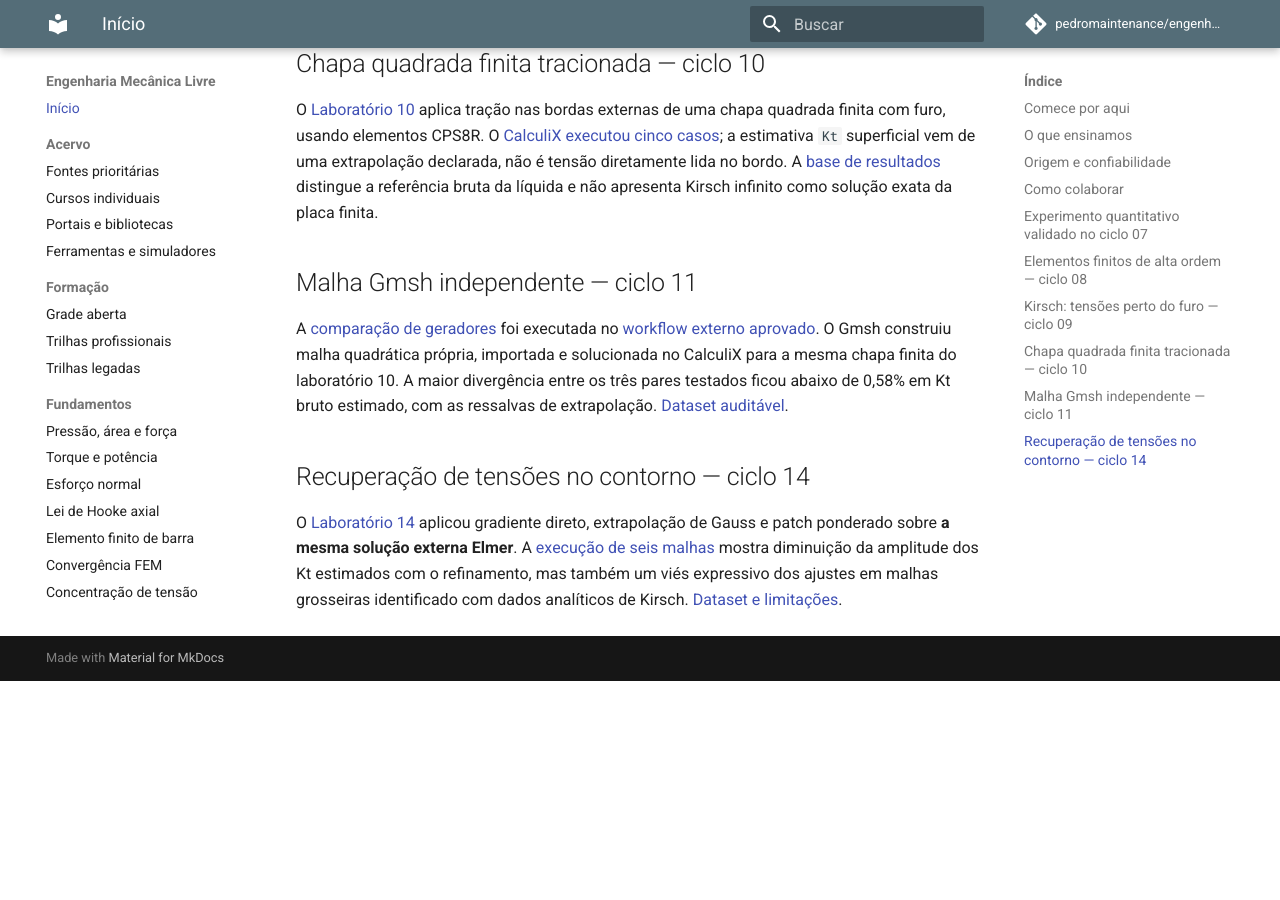
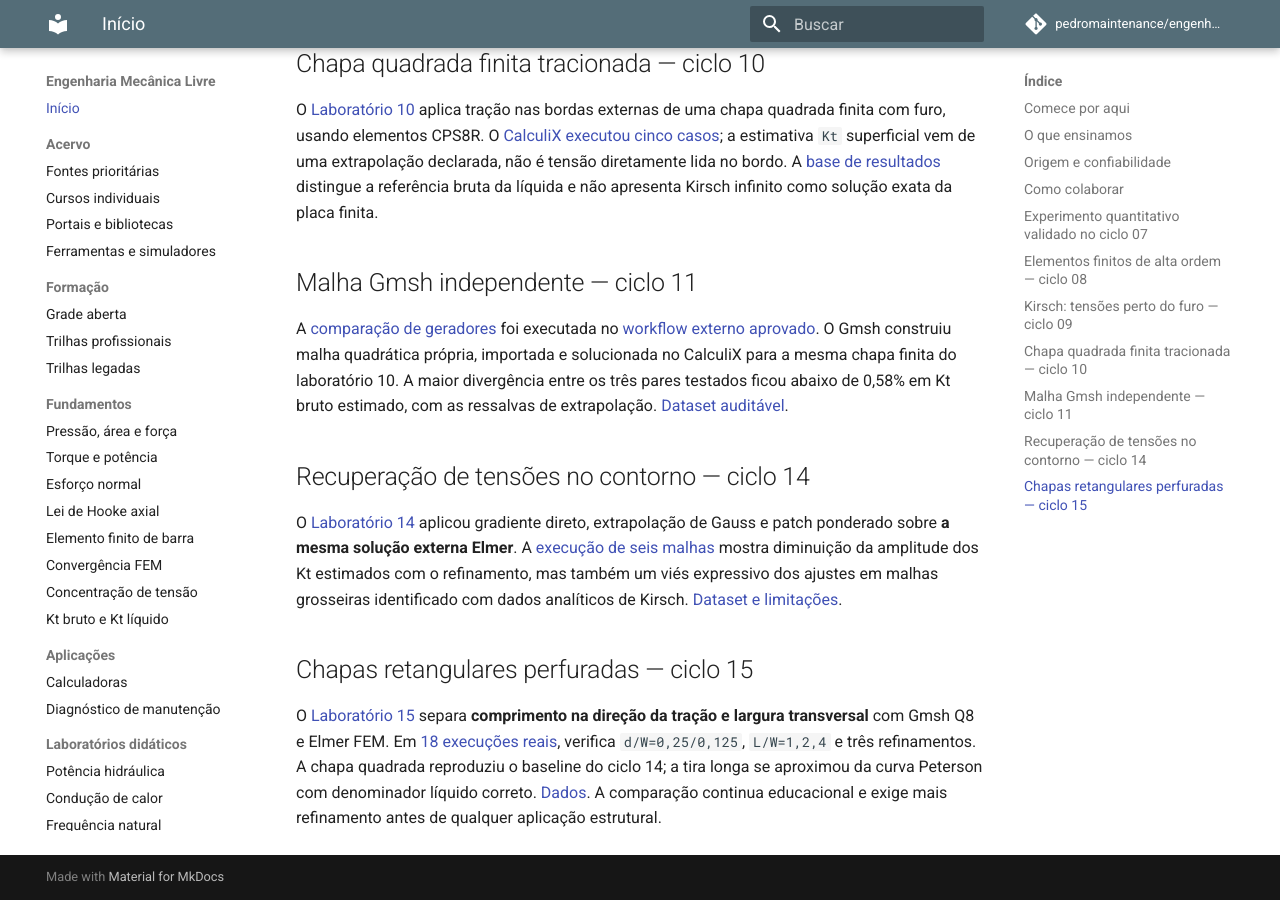
Before and after one commit to pedromaintenance/engenharia-mecanica-livre, an MkDocs documentation site: the page built from docs/index.md, in a window 1280 px wide and 900 px high, scrolled down 2544 px. Built offline with MkDocs 1.6.1 and Material for MkDocs 9.7.7, drawn with Linux system fonts in a browser that asks for light colours; comment, search, counter and statistics services are not loaded; before the commit the page ends 3225 px from its top, so only the background shows below that.

Commit message:
docs: publicar v0.15, 18 modelos retangulares e benchmark Peterson com limites

```diff
--- a/docs/index.md
+++ b/docs/index.md
@@ -2,7 +2,7 @@
 
 Uma base pública para **estudar, pesquisar, calcular, experimentar e resolver problemas mecânicos** sem abandonar o rigor científico.
 
-O projeto está na fase **v0.14**. O portal está publicado, a primeira coleção de cursos/portais/software foi catalogada e os modelos de cálculo didáticos estão submetidos a testes automáticos. A plataforma está em desenvolvimento: referências identificadas não equivalem a obras integralmente analisadas.
+O projeto está na fase **v0.15**. O portal está publicado, a primeira coleção de cursos/portais/software foi catalogada e os modelos de cálculo didáticos estão submetidos a testes automáticos. A plataforma está em desenvolvimento: referências identificadas não equivalem a obras integralmente analisadas.
 
 ## Comece por aqui
 
@@ -66,3 +66,7 @@ A [comparação de geradores](laboratorios/gmsh-chapa.md) foi executada no [work
 ## Recuperação de tensões no contorno — ciclo 14
 
 O [Laboratório 14](laboratorios/recuperacao-tensoes-furo.md) aplicou gradiente direto, extrapolação de Gauss e patch ponderado sobre **a mesma solução externa Elmer**. A [execução de seis malhas](https://github.com/pedromaintenance/engenharia-mecanica-livre/actions/runs/42502117900) mostra diminuição da amplitude dos Kt estimados com o refinamento, mas também um viés expressivo dos ajustes em malhas grosseiras identificado com dados analíticos de Kirsch. [Dataset e limitações](dados/ciclo14-recuperacao-tensoes-2026-11-08.json).
+
+## Chapas retangulares perfuradas — ciclo 15
+
+O [Laboratório 15](laboratorios/chapa-retangular-comprimento.md) separa **comprimento na direção da tração e largura transversal** com Gmsh Q8 e Elmer FEM. Em [18 execuções reais](https://github.com/pedromaintenance/engenharia-mecanica-livre/actions/runs/42522437925), verifica `d/W=0,25/0,125`, `L/W=1,2,4` e três refinamentos. A chapa quadrada reproduziu o baseline do ciclo 14; a tira longa se aproximou da curva Peterson com denominador líquido correto. [Dados](dados/ciclo15-chapas-retangulares-2026-11-08.json). A comparação continua educacional e exige mais refinamento antes de qualquer aplicação estrutural.
--- a/mkdocs.yml
+++ b/mkdocs.yml
@@ -66,6 +66,7 @@ nav:
       - Dois solvers Q8: laboratorios/dois-solvers-q8.md
       - Solver externo Elmer FEM: laboratorios/elmer-fem-independente.md
       - Recuperação de tensões — três métodos: laboratorios/recuperacao-tensoes-furo.md
+      - Chapa retangular — comprimento e largura: laboratorios/chapa-retangular-comprimento.md
   - Projeto:
       - Arquitetura: arquitetura.md
       - Método científico: metodologia.md
@@ -96,3 +97,4 @@ nav:
       - Ciclo 12: ciclos/ciclo-12.md
       - Ciclo 13: ciclos/ciclo-13.md
       - Ciclo 14: ciclos/ciclo-14.md
+      - Ciclo 15: ciclos/ciclo-15.md
--- a/pyproject.toml
+++ b/pyproject.toml
@@ -4,7 +4,7 @@ build-backend = "setuptools.build_meta"
 
 [project]
 name = "engenharia-mecanica-livre"
-version = "0.14.0"
+version = "0.15.0"
 description = "Base aberta de conhecimento e ferramentas de Engenharia Mecânica"
 readme = "README.md"
 requires-python = ">=3.10"
--- a/src/engmec/__init__.py
+++ b/src/engmec/__init__.py
@@ -2,4 +2,4 @@
 
 Modelos simplificados não substituem norma vigente, habilitação, OEM ou validação de segurança.
 """
-__version__ = "0.14.0"
+__version__ = "0.15.0"
```
Also changed, not shown: AGENTS.md (+4 -0 lines), README.md (+5 -1 lines), docs/roadmaps/ferramentas.md (+4 -0 lines), docs/roadmaps/master.md (+4 -0 lines), docs/roadmaps/qualidade.md (+4 -0 lines), .github/skills/benchmark-fem/SKILL.md.
